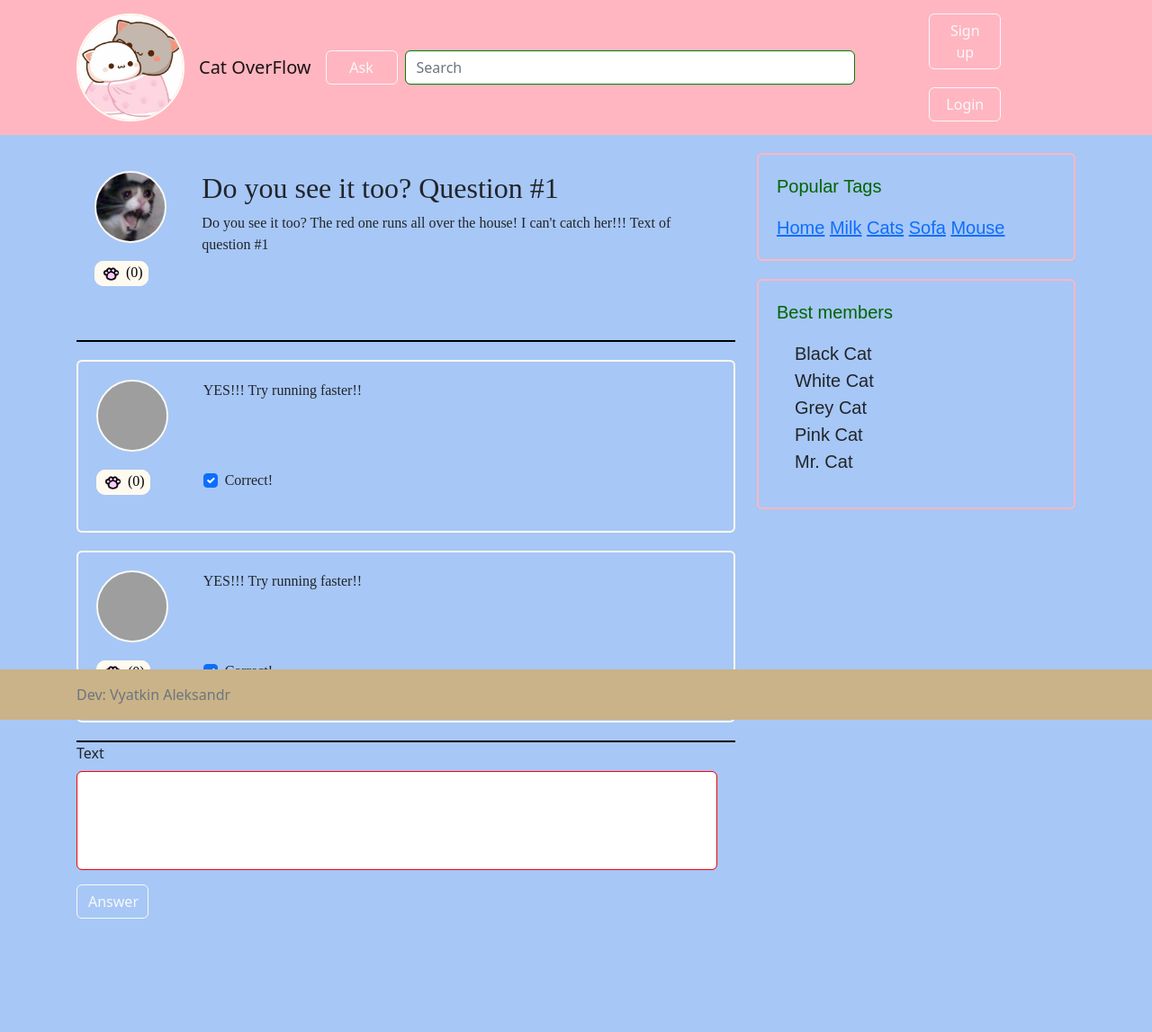
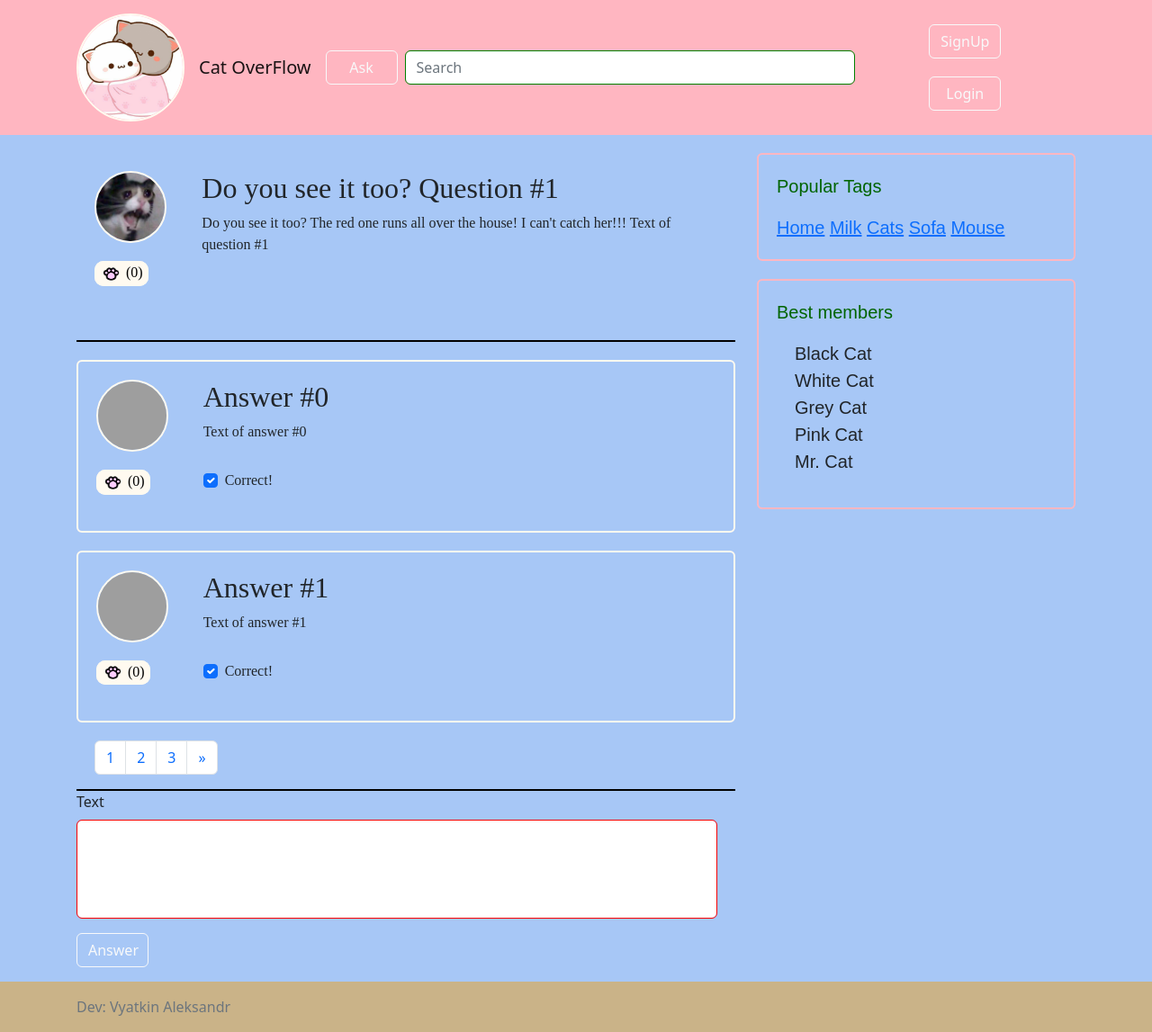
Before and after one commit to MoraPresence/TP2022_WEB, a Django app: page /question/1 in a window 1280 px wide. Shown: the whole page at 90% size. Before the commit the page ends 1021 px from the top, so only its background shows below. Run offline with Django 4.2, Linux system fonts and the light colour scheme; some libraries are stand-ins or nearby versions; grey boxes are pictures that could not be loaded.

Commit message:
fix mistakes

```diff
--- a/CatOverflow/paginator.py
+++ b/CatOverflow/paginator.py
@@ -1,9 +1,9 @@
 from django.core.paginator import Paginator, EmptyPage, PageNotAnInteger
 
 
-def paginate(objects_list, request):
+def paginate(objects_list, request, items_per_page: int):
     context = {}
-    paginator = Paginator(objects_list, 4)
+    paginator = Paginator(objects_list, items_per_page)
     page = request.GET.get('page', 1)
 
     try:
--- a/app/views.py
+++ b/app/views.py
@@ -12,13 +12,13 @@ from CatOverflow import paginator
 # @require_GET
 def index(request):
     page_list = models.QUESTIONS
-    return render(request, 'index.html', paginate(page_list, request))
+    return render(request, 'index.html', paginate(page_list, request, 4))
 
 
 def question(request, question_id: int):
     question_item = models.QUESTIONS[question_id]
-    answer_list = {'answers': models.ANSWERS}
-    return render(request, 'question.html', {'question': question_item, 'objects_list': models.ANSWERS})
+    context = paginate(models.ANSWERS, request, 2)
+    return render(request, 'question.html', {'question': question_item, 'comments': context})
 
 
 def ask(request):
--- a/static/css/style.css
+++ b/static/css/style.css
@@ -62,22 +62,19 @@ textarea {
 }
 
 .flex-shrink-0 {
-    background: #a7c7f6;
-    width: 100%;
-    height: 100%;
+    overflow: auto;
+    height: auto;
 }
 
 body, html {
-    width: 100%;
+    background: #a7c7f6;
+    height: 100vh;
 }
-
-/*.d-flex{*/
-/*    #background: #e0cdb9;*/
-/*}*/
 
 .footer {
     background: #cab388;
-    z-index: 1000000;
+    z-index: 0;
+    margin-top: auto;
 }
 
 .button-authorized {
--- a/templates/inc/answer-item.html
+++ b/templates/inc/answer-item.html
@@ -8,8 +8,9 @@
             </div>
         </div>
         <div class="col-lg-10">
-            <div class="question-text">
-                YES!!! Try running faster!!
+            <h2 class="answer-title">{{ answer.title }}</h2>
+            <div class="answer-text">
+                {{ answer.text }}
             </div>
         </div>
     </div>
--- a/templates/inc/authorization.html
+++ b/templates/inc/authorization.html
@@ -23,7 +23,7 @@
 <div class="collapse navbar-collapse">
     <div class="container-user-settings">
         <div class="button-authorized">
-            <button type="button" class="btn btn-outline-light me-2" onclick="document.location='/register'">Sign up</button>
+            <button type="button" class="btn btn-outline-light me-2" onclick="document.location='/register'">SignUp</button>
         </div>
         <div class="button-authorized">
             <button type="button" class="btn btn-outline-light me-2" onclick="document.location='/login'">Login
--- a/templates/inc/base.html
+++ b/templates/inc/base.html
@@ -59,7 +59,7 @@
     </div>
 </main>
 
-<footer class="footer mt-auto py-3 fixed-bottom">
+<footer class="footer mt-auto py-3">
     <div class="container">
         <span class="text-muted">Dev: Vyatkin Aleksandr</span>
     </div>
--- a/templates/index.html
+++ b/templates/index.html
@@ -8,7 +8,6 @@
     {% include 'inc/question-item.html' %}
 {% endfor %}
 
-
 {% include 'inc/paginator.html' %}
 
 {% endblock %}
--- a/templates/question.html
+++ b/templates/question.html
@@ -31,9 +31,11 @@
     </div>
 </div>
 <div class="answers-area" id="answers">
-    {% for answer in objects_list %}
+    {% for answer in comments.objects_list %}
         {% include 'inc/answer-item.html' %}
     {% endfor %}
+
+    {% include 'inc/paginator.html' with objects_list=comments.objects_list page_range=comments.page_range %}
 </div>
 
 
```
Also changed, not shown: app/models.py (+3 -5 lines).
